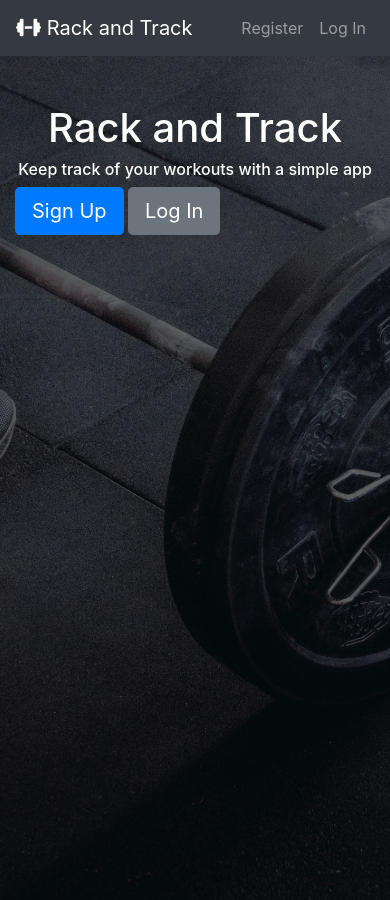
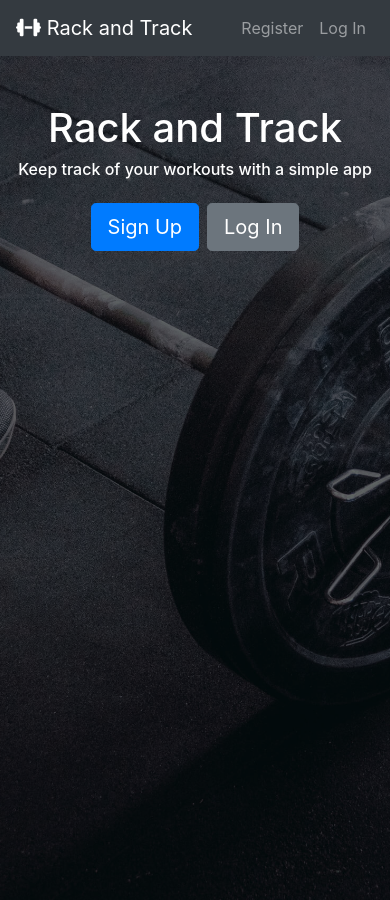
Before and after one commit to samj7792/RackAndTrack, a React (Create React App) app in the folder client/: page / in a window 390 px wide. Built offline with nearby package versions, Linux system fonts and the light colour scheme.

Commit message:
slight changes to Landing layout. looks better on mobile

```diff
--- a/client/src/components/layout/Landing.js
+++ b/client/src/components/layout/Landing.js
@@ -1,7 +1,6 @@
 import React from 'react';
 import Container from 'react-bootstrap/Container';
 import Row from 'react-bootstrap/Row';
-import Col from 'react-bootstrap/Col';
 import Button from 'react-bootstrap/Button';
 
 const Landing = () => {
@@ -17,15 +16,23 @@ const Landing = () => {
               Keep track of your workouts with a simple app
             </h6>
           </Row>
-          <Row className='justify-content-md-center'>
-            <Col md='auto'>
-              <Button variant='primary' size='lg' href='/register'>
-                Sign Up
-              </Button>{' '}
-              <Button variant='secondary' size='lg' href='/login'>
-                Log In
-              </Button>
-            </Col>
+          <Row className='justify-content-center mt-3'>
+            <Button
+              className='mx-1'
+              variant='primary'
+              size='lg'
+              href='/register'
+            >
+              Sign Up
+            </Button>
+            <Button
+              className='mx-1'
+              variant='secondary'
+              size='lg'
+              href='/login'
+            >
+              Log In
+            </Button>
           </Row>
         </Container>
       </div>
```
